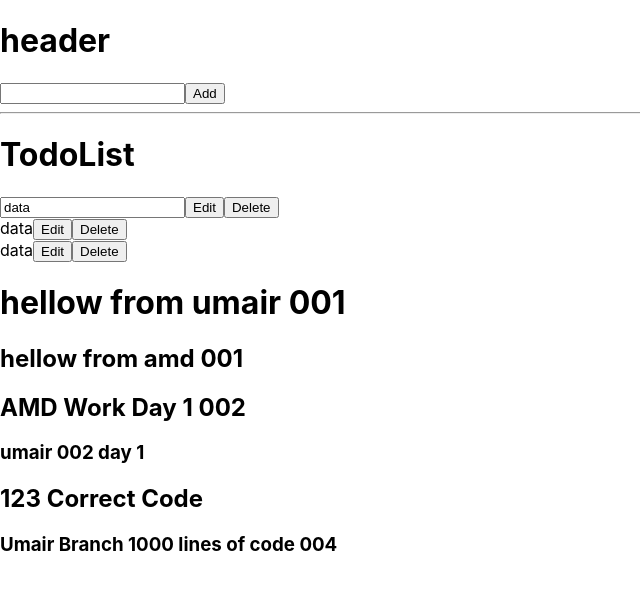
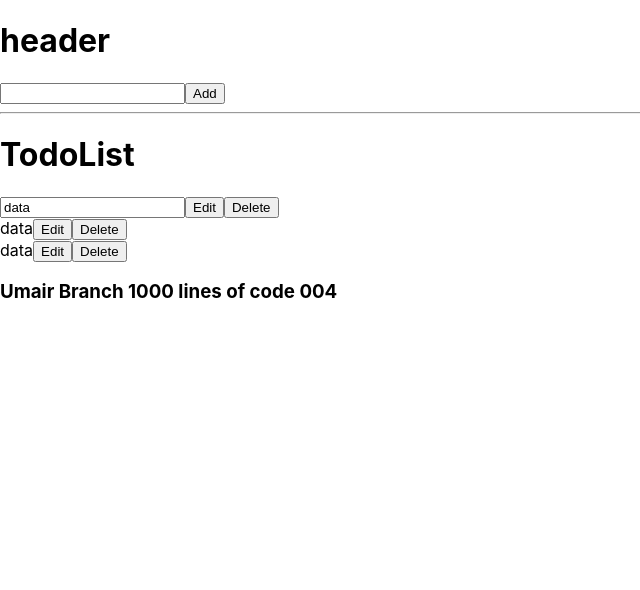
Before and after one commit to AtaMuhiuldin/MYPROJECT, a React (Create React App) app: page / in a window 1280 px wide. Shown: the top 590 px of the page, without its empty margins (0-640 px from the left). Built offline with nearby package versions, Linux system fonts and the light colour scheme.

Commit message:
umair Branch

```diff
--- a/src/App.js
+++ b/src/App.js
@@ -11,12 +11,7 @@ class App extends Component {
         <div className="root">
           <Header />
           <TodoList />
-          <h1>hellow from umair 001</h1>
-          <h2>hellow from amd 001</h2>
 
-          <h2>AMD Work Day 1 002</h2>
-          <h3> umair 002 day 1</h3>
-          <h2>123 Correct Code</h2>
 
 
 
```
